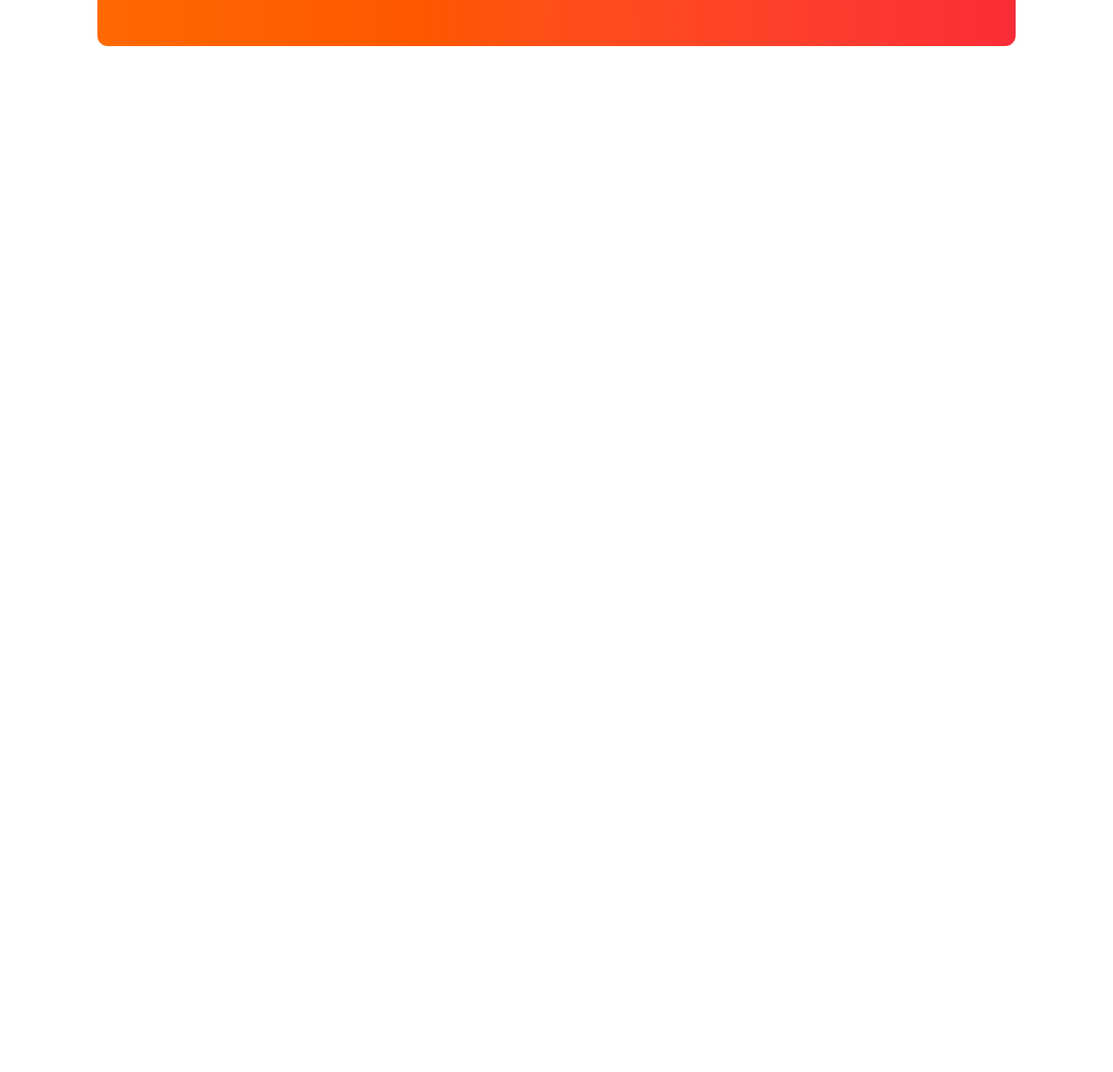
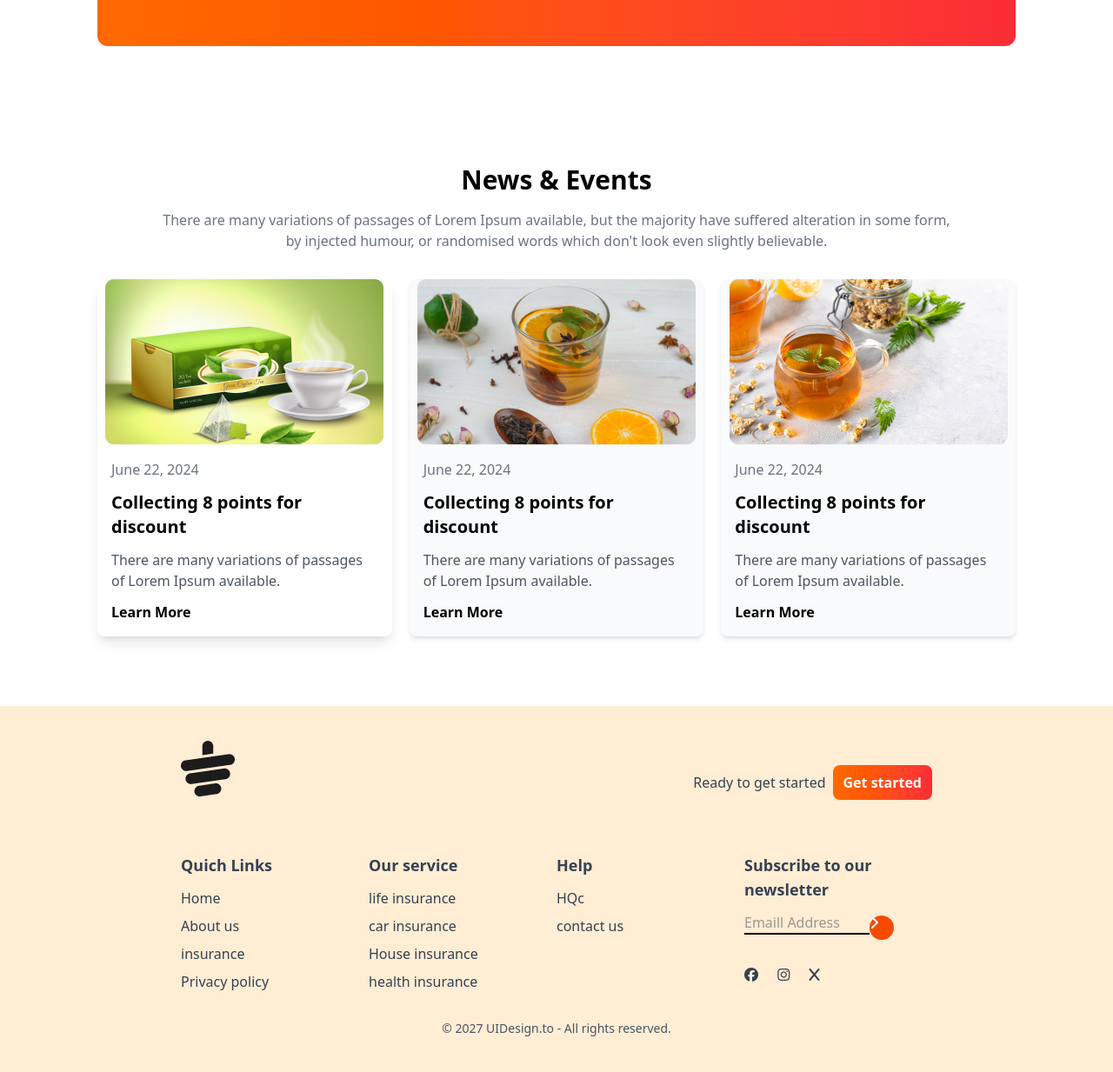
Before and after one commit to ikramiiss/tea-m-2, a plain HTML site: page index.html in a window 1280 px wide. Shown: the part 2191-3424 px from the top of the page at 87% size. Before the commit the page ends 2340 px from the top, so only its background shows below. Drawn offline with nearby package versions, Linux system fonts and the light colour scheme.

Commit message:
footer added

```diff
--- a/index.html
+++ b/index.html
@@ -185,8 +185,152 @@
 
           </section>
 
+          <!-- News and even -->
+           <section class="flex pt-10 mb-20">
+          <div>
+            <!-- title -->
+           <div class="text-center mb-8">
+            <h2 class="text-3xl font-bold mb-4 md:text-3xl">News & Events</h2>
+            <p class="text-gray-500 mx-auto">There are many variations of passages of Lorem Ipsum available, but the majority have suffered alteration in some form,<br> by injected humour, or randomised words which don't look even slightly believable.  </p>
+           </div>
+            <!-- grid cards -->
+         <div class="grid grid-cols-1 md:grid-cols-2 lg:grid-cols-3 gap-5 ">
+          <!-- product card -->
+           <div class="rounded-lg shadow-lg bg-white overflow-hidden">
+            <img class="mx-auto pt4" src="images/news-1.png" alt="">
+
+            <div class="p-4">
+              <p class=" text-gray-500"> <time datetime="2024-06-22T10:00:00">June 22, 2024</time></p>
+              <h2 class="font-bold text-xl mt-3 mb-3">Collecting 8 points for <br> discount</h2>
+              <p class="text-gray-600">There are many variations of passages of Lorem Ipsum available.</p>
+              <button class="font-bold mt-3">Learn More</button>
+            </div>
+           </div>
+           <!-- product card -->
+           <div class="rounded-lg shadow-md bg-gray-50 overflow-hidden">
+            <img class="mx-auto pt4" src="images/news-2.png" alt="">
+
+            <div class="p-4">
+              <p class=" text-gray-500"> <time datetime="2024-06-22T10:00:00">June 22, 2024</time></p>
+              <h2 class="font-bold text-xl mt-3 mb-3">Collecting 8 points for <br> discount</h2>
+              <p class="text-gray-600">There are many variations of passages of Lorem Ipsum available.</p>
+              <button class="font-bold mt-3">Learn More</button>
+            </div>
+           </div>
+           <!-- product card -->
+           <div class="rounded-lg shadow-md bg-gray-50 overflow-hidden">
+            <img class="mx-auto pt4" src="images/news-3.png" alt="">
+
+            <div class="p-4">
+              <p class=" text-gray-500"><time datetime="2024-06-22T10:00:00">June 22, 2024</time></p>
+              <h2 class="font-bold text-xl mt-3 mb-3">Collecting 8 points for <br> discount</h2>
+              <p class="text-gray-600">There are many variations of passages of Lorem Ipsum available.</p>
+              <button class="font-bold mt-3">Learn More</button>
+            </div>
+           </div>
+           <!-- product card -->
+
+         </div>
+          </div>
+
+
+
+        </section>
+
+
 
     </main>
-    <footer></footer>
+    <!-- footer section -->
+    <footer class="bg-orange-100  text-gray-700 py-10 px-4 md:px-16">
+      <div class="w-9/12 mx-auto">
+         <!-- logo -->
+       <div class="mb-8 flex justify-between">
+        <img class="mb-8" src="images/cup.png" alt="">
+
+       <div class="flex items-center gap-2">
+        <h4> Ready to get started</h4>
+        <button class="bg-gradient-to-r from-orange-500 to-red-500 px-3 py-2 rounded-lg text-white font-bold ">Get started</button>
+
+       </div>
+       </div>
+       <!-- link -->
+        <div class="grid grid-cols-1 md:grid-cols-2 lg:grid-cols-4">
+          <!-- first colum -->
+           <div>
+            <h3 class="font-semibold text-lg mb-3">Quich Links</h3>
+            <ul class="space-y-2">
+              <li>
+                <a class="hover:text-orange-600" href="">Home</a>
+              </li>
+               <li>
+                <a class="hover:text-orange-600" href="">About us</a>
+              </li>
+               <li>
+                <a class="hover:text-orange-600" href="">insurance</a>
+              </li>
+               <li>
+                <a class="hover:text-orange-600" href="">Privacy policy</a>
+              </li>
+            </ul>
+           </div>
+            <!-- second colum -->
+           <div>
+            <h3 class="font-semibold text-lg mb-3">Our service</h3>
+            <ul class="space-y-2">
+              <li>
+                <a class="hover:text-orange-600" href=""> life insurance</a>
+              </li>
+               <li>
+                <a class="hover:text-orange-600" href=""> car insurance</a>
+              </li>
+               <li>
+                <a class="hover:text-orange-600" href="">House insurance</a>
+              </li>
+               <li>
+                <a class="hover:text-orange-600" href=""> health insurance</a>
+              </li>
+            </ul>
+           </div>
+            <!-- thrid colum -->
+           <div>
+            <h3 class="font-semibold text-lg mb-3">Help</h3>
+            <ul class="space-y-2">
+              <li>
+                <a class="hover:text-orange-600" href="">HQc</a>
+              </li>
+               <li>
+                <a class="hover:text-orange-600" href=""> contact us</a>
+              </li>
+
+            </ul>
+           </div>
+           <!-- four column -->
+            <div>
+              <h3 class="font-semibold text-lg mb-3">Subscribe to our <br> newsletter</h3>
+              <div class="flex flex-col space-y-2">
+                <div><input placeholder="Emaill Address" type="text" class="bg-transparent border-b-2 border-black w-4/6 "><i class="fa-solid fa-chevron-right w-7 h-7 bg-orange-600 inline-flex rounded-full text-white justify-center items-center"></i>
+                  <div class="flex justify-between w-2/5 mb-2 mt-8">
+                    <i class="fa-brands fa-facebook"></i>
+                    <i class="fa-brands fa-instagram"></i>
+                    <i class="fa-solid fa-x"></i>
+
+                  </div>
+                </div>
+
+              </div>
+            </div>
+
+        </div>
+        <div class="text-center pt-4 mt-4">
+          <p class="text-sm text-gray-600">
+            © 2027 UIDesign.to - All rights reserved.
+          </p>
+
+        </div>
+
+
+      </div>
+
+    </footer>
 </body>
 </html>
```
